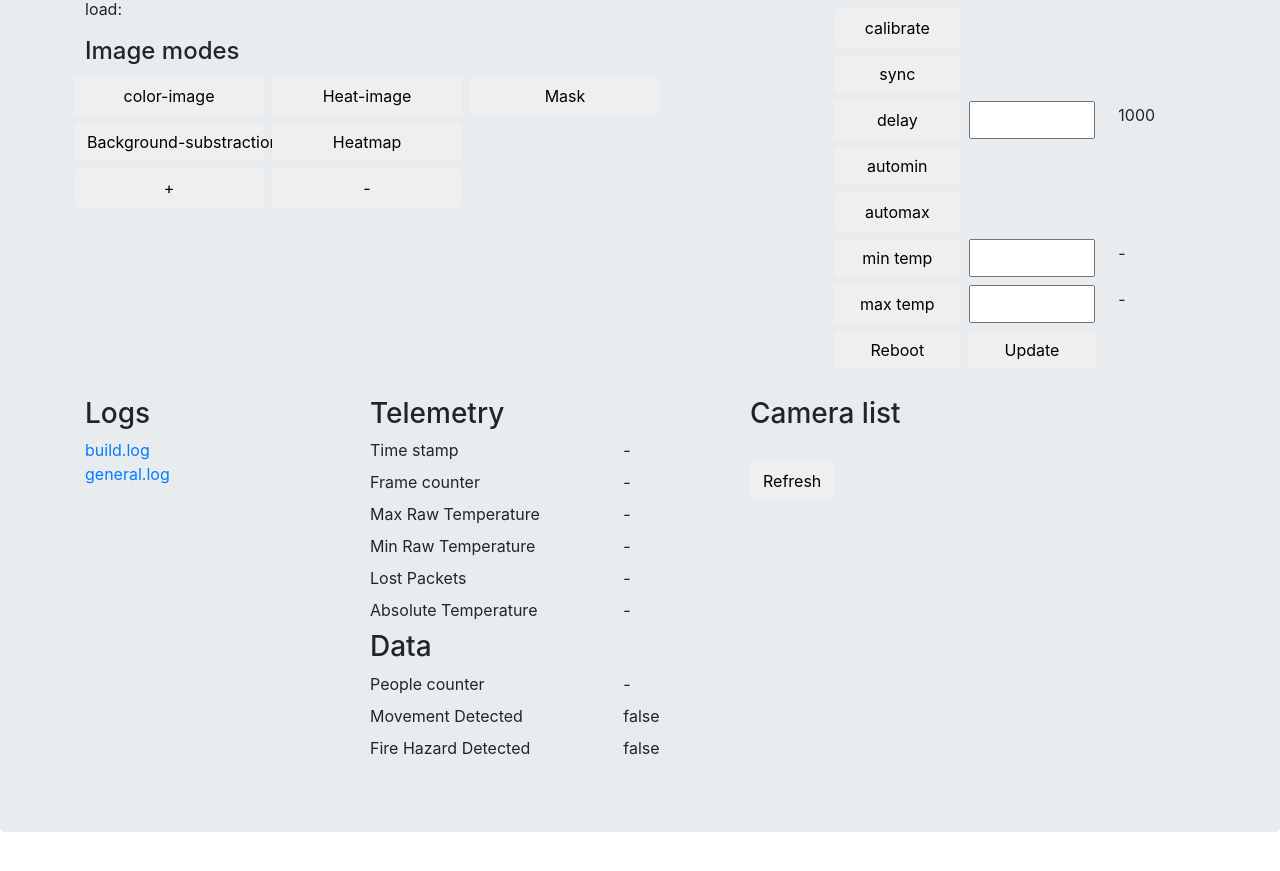
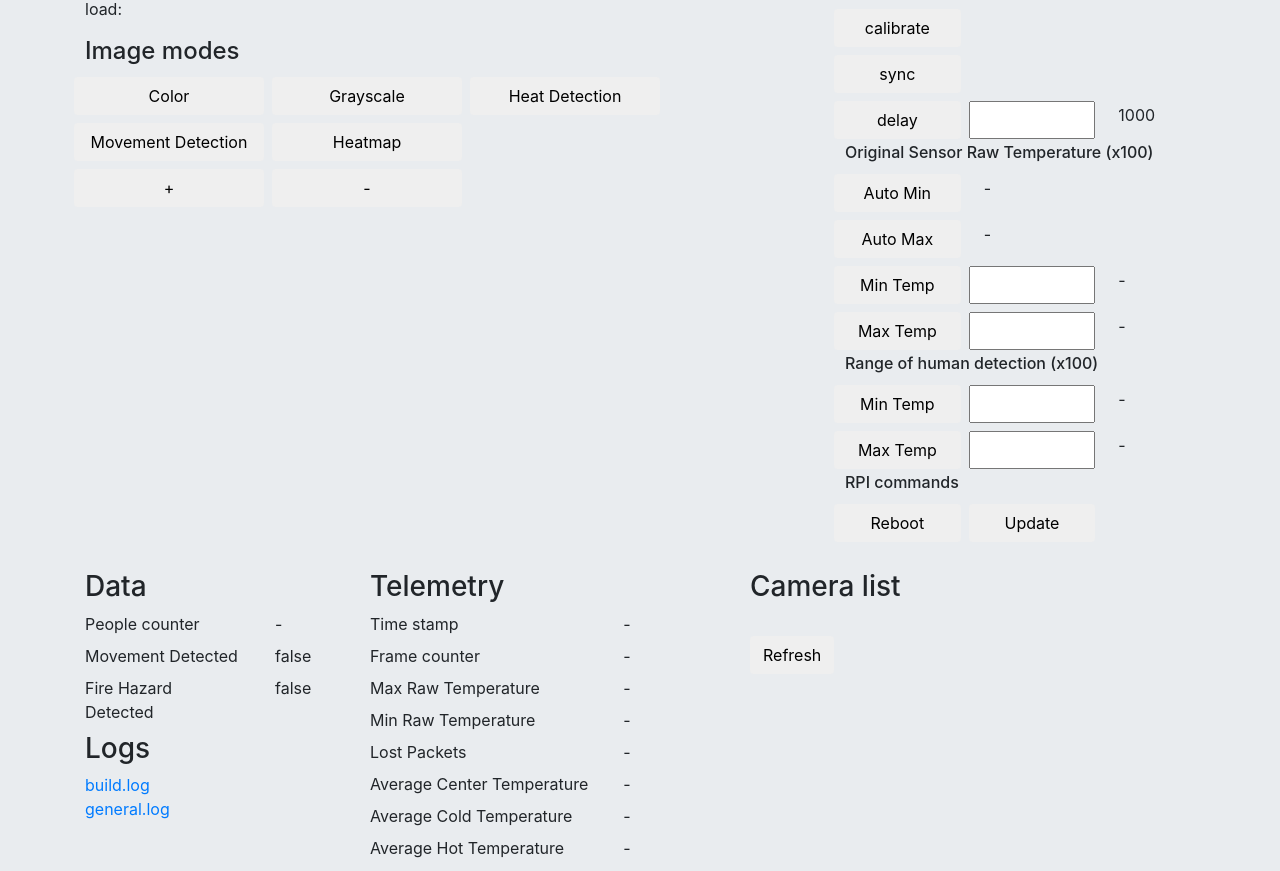
Before and after one commit to alvaro893/cloud_websocket, a website: page public/index.html in a window 1280 px wide. Shown: the part 101-972 px from the top of the page. Drawn offline with nearby package versions, Linux system fonts and the light colour scheme; no server answers.

Commit message:
improved UI x2

```diff
--- a/public/index.html
+++ b/public/index.html
@@ -22,12 +22,12 @@
                 <div>
                     <h4>Image modes</h4>
                     <div class="row">
-                        <button id="color" class="col-md-3 btn marcontrol">color-image</button>
-                        <button id="cam" class="col-md-3 btn marcontrol">Heat-image</button>
-                        <button id="mask" class="col-md-3 btn marcontrol">Mask</button>
+                        <button id="color" class="col-md-3 btn marcontrol">Color</button>
+                        <button id="cam" class="col-md-3 btn marcontrol">Grayscale</button>
+                        <button id="mask" class="col-md-3 btn marcontrol">Heat Detection</button>
                     </div>
                     <div class="row">
-                        <button id="background" class="col-md-3 btn marcontrol">Background-substraction</button>
+                        <button id="background" class="col-md-3 btn marcontrol">Movement Detection</button>
                         <button id="heatmap" class="col-md-3 btn marcontrol">Heatmap</button>
                     </div>
                     <div class="row">
@@ -50,22 +50,37 @@
                     <input type="number" id="delay_input"  class="col-4 marcontrol" step="100" min="1"/>
                     <span id="tel_frame_delay" class="col-3 marcontrol">1000</span>
                 </div>
+                <h6>Original Sensor Raw Temperature (x100)</h6>
                 <div class="row">
-                    <button id="automin" class="col-4 btn marcontrol">automin</button>
+                    <button id="automin"       class="col-4 btn marcontrol">Auto Min</button>
+                    <span   id="min_auto_set"  class="col-3 marcontrol">-</span>
                 </div>
                 <div class="row">
-                    <button id="automax" class="col-4 btn marcontrol">automax</button>
+                    <button id="automax"      class="col-4 btn marcontrol">Auto Max</button>
+                    <span   id="max_auto_set" class="col-4 marcontrol">-</span>
                 </div>
                 <div class="row">
-                    <button id="min_temp" class="col-4 btn marcontrol">min temp</button>
+                    <button              id="min_temp"        class="col-4 btn marcontrol">Min Temp</button>
                     <input type="number" id="min_temp_input"  class="col-4 marcontrol" step="50" min="1"/>
-                    <span id="tel_raw_min_set" class="col-3 marcontrol">-</span>
+                    <span                id="tel_raw_min_set" class="col-3 marcontrol">-</span>
                 </div>
                 <div class="row">
-                    <button id="max_temp" class="col-4 btn marcontrol" >max temp</button>
+                    <button              id="max_temp" class="col-4 btn marcontrol" >Max Temp</button>
                     <input type="number" id="max_temp_input"  class="col-4 marcontrol" step="50" min="1"/>
-                    <span id="tel_raw_max_set" class="col-3 marcontrol">-</span>
+                    <span                id="tel_raw_max_set" class="col-3 marcontrol">-</span>
                 </div>
+                <h6>Range of human detection (x100)</h6>
+                <div class="row">
+                    <button id="min_human_temp" class="col-4 btn marcontrol">Min Temp</button>
+                    <input type="number" id="min_human_temp_input"  class="col-4 marcontrol" step="50" min="1"/>
+                    <span id="tel_min_human_temp" class="col-3 marcontrol">-</span>
+                </div>
+                <div class="row">
+                    <button id="max_human_temp" class="col-4 btn marcontrol" >Max Temp</button>
+                    <input type="number" id="max_human_temp_input"  class="col-4 marcontrol" step="50" min="1"/>
+                    <span id="tel_max_human_temp" class="col-3 marcontrol">-</span>
+                </div>
+                <h6>RPI commands</h6>
                 <div class="row">
                     <button id="reboot" class="col-4 btn marcontrol">Reboot</button>
                     <button id="update" class="col-4 btn marcontrol" >Update</button>
@@ -75,10 +90,26 @@
         <br>
         <div class="row">
             <div class="col-md-3">
+                <!-- Data section -->
+                <h3 class="jumbotron-heading">Data</h3>
+                <div class="row">
+                    <label for="analysis_people_count" class="col-8 ">People counter</label>
+                    <span id="analysis_people_count" class="col-3 ">-</span>
+                </div>
+                <div class="row">
+                    <label for="analysis_movement_detection" class="col-8 ">Movement Detected</label>
+                    <span id="analysis_movement_detection" class="col-3 ">false</span>
+                </div>
+                <div class="row">
+                    <label for="analysis_fire_detection" class="col-8 ">Fire Hazard Detected</label>
+                    <span id="analysis_fire_detection" class="col-3 ">false</span>
+                </div>
+                <!-- Logs -->
                 <h3 class="jumbotron-heading">Logs</h3>
                 <a id="buildlog" href="#"  target="_blank">build.log</a> <br>
                 <a id="generallog" href="#" target="_blank" >general.log</a>
             </div>
+            <!-- Telemetry section -->
             <div id="data" class="col-md-4">
                 <h3 class="jumbotron-heading">Telemetry</h3>
                 <div class="row">
@@ -102,22 +133,18 @@
                     <span id="tel_discard_packets" class="col-3 ">-</span>
                 </div>
                 <div class="row">
-                    <label for="tel_center_temp" class="col-8 ">Absolute Temperature</label>
+                    <label for="tel_center_temp" class="col-8 ">Average Center Temperature</label>
                     <span id="tel_center_temp" class="col-3 ">-</span>
                 </div>
-                <h3 class="jumbotron-heading">Data</h3>
                 <div class="row">
-                    <label for="analysis_people_count" class="col-8 ">People counter</label>
-                    <span id="analysis_people_count" class="col-3 ">-</span>
+                    <label for="tel_coldest_temp" class="col-8 ">Average Cold Temperature</label>
+                    <span id="tel_coldest_temp" class="col-3 ">-</span>
                 </div>
                 <div class="row">
-                    <label for="analysis_movement_detection" class="col-8 ">Movement Detected</label>
-                    <span id="analysis_movement_detection" class="col-3 ">false</span>
+                    <label for="tel_hottest_temp" class="col-8 ">Average Hot Temperature</label>
+                    <span id="tel_hottest_temp" class="col-3 ">-</span>
                 </div>
-                <div class="row">
-                    <label for="analysis_fire_detection" class="col-8 ">Fire Hazard Detected</label>
-                    <span id="analysis_fire_detection" class="col-3 ">false</span>
-                </div>
+
             </div>
             <div class="col-md-5">
                 <h3 class="jumbotron-heading">Camera list</h3>
--- a/public/js/main.js
+++ b/public/js/main.js
@@ -50,11 +50,21 @@ $(document).ready(function(){
     $('#max_temp').on('click', function(){
         sendCommand('max', $('#max_temp_input'));
     });
+    $('#min_human_temp').on('click', function(){
+        sendCommand('min_human_temperature', $('#min_human_temp_input'))
+    });
+    $('#max_human_temp').on('click', function(){
+        sendCommand('max_human_temperature', $('#max_human_temp_input'))
+    });
     $('#reboot').on('click', function(){
-        sendCommand('reboot', $(this));
+        if(confirm("Are you SURE?")){
+            sendCommand('reboot', $(this));
+        }
     });
     $('#update').on('click', function(){
-        sendCommand('update', $(this));
+        if(confirm("Are you SURE?")){
+            sendCommand('update', $(this));
+        }
     });
 
     function setCamera(){
@@ -69,12 +79,21 @@ $(document).ready(function(){
             video_feed.src = "/img/error.png";
             isCameraActive = false;
         });
+        // set video url and logs
         setTimeout(function(){
             // video_feed.src = "http://"+currentIp+":8088/"+image+".mjpg?sizex="+sizex+"&sizey="+sizey + "#" + new Date().getTime();
             video_feed.src = "/cameras/"+currentCam+"/"+image+".mjpg?sizex="+sizex+"&sizey="+sizey + "#" + new Date().getTime();
             document.getElementById("buildlog").href = "/cameras/"+currentCam+"/build.log";
             document.getElementById("generallog").href = "/cameras/"+currentCam+"/logs.log";
         }, 100);
+        // copy telemetry to fields
+        setTimeout(function(){
+            $('#delay_input').val($("#tel_frame_delay").html());
+            $('#min_temp_input').val($("#tel_raw_min_set").html());
+            $('#max_temp_input').val($("#tel_raw_max_set").html());
+            $('#min_human_temp_input').val($("#tel_min_human_temp").html());
+            $('#max_human_temp_input').val($("#tel_max_human_temp").html());
+        }, 2000);
         isCameraActive = true;
     }
 
@@ -119,7 +138,14 @@ $(document).ready(function(){
         $.getJSON("/cameras/"+currentCam+"/telemetry", function(telemetry){
             $.each(telemetry, function(key, value) {
                 switch(key){
-                    case  "center_temp": value = value / 100 + "&deg;C"; break;
+                    case "center_temp": value = value / 100 + "&deg;C"; break;
+                    case "coldest_temp": value = value / 100 + "&deg;C"; break;
+                    case "hottest_temp": value = value / 100 + "&deg;C"; break;
+                    case "agc":{
+                     $("#min_auto_set").html((value & 1) == true);
+                     $("#max_auto_set").html((value >> 1) == true);
+                      break;
+                    }
                 }
                 var element = document.getElementById("tel_"+key);
                 if(element){
--- a/websocketConnections.js
+++ b/websocketConnections.js
@@ -46,7 +46,7 @@ ClientConnections.prototype.close = function (conn, cb) {
 ClientConnections.prototype.sendToAll = function (message) {
     this.clients.forEach(function (client, ind, arr) {
         checkSocketOpen(client, function(){
-            client.send(message,sendCallback(client, "client"));
+            client.send(message,sendCallback(client, "sending to client " + ind + " (ClientConnections.sendToAll)"));
         });
     });
 };
```
